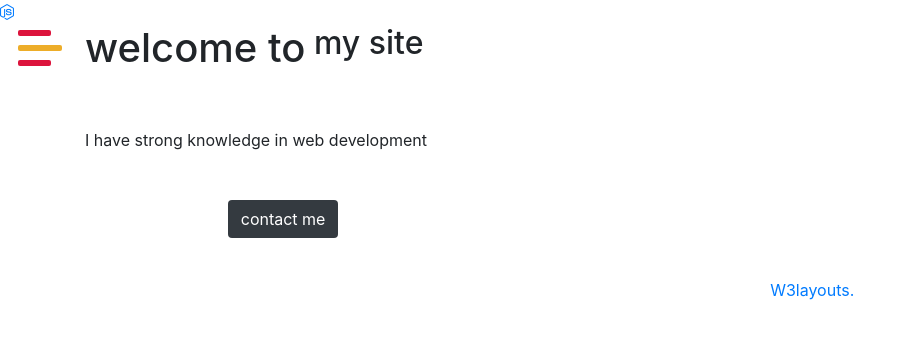
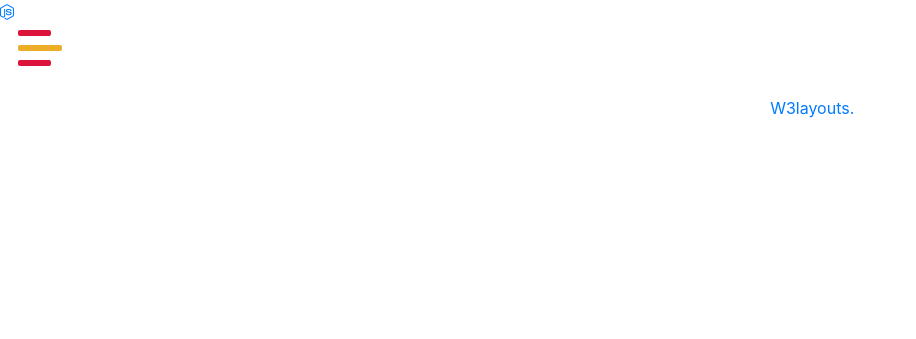
Before and after one commit to devialrst/KMM-GISJalan, a CodeIgniter app: page /gisjalan/ in a window 1280 px wide. Shown: the top 339 px of the page, without its empty margins (0-916 px from the left). Run offline with CodeIgniter, Linux system fonts and the light colour scheme; some libraries are stand-ins or nearby versions; some web fonts are replaced.

Commit message:
first commit

```diff
--- a/application/views/body.php
+++ b/application/views/body.php
@@ -38,6 +38,7 @@ License URL: http://creativecommons.org/licenses/by/3.0/
 
 <body>
     <!-- header -->
+    <div class="inner-banner-agile">
         <header>
             <!--nav -->
             <a href="#menu" class="menu-link">
@@ -65,30 +66,12 @@ License URL: http://creativecommons.org/licenses/by/3.0/
             </div>
             <!-- //logo -->
         </header>
+    </div>
     <!-- //header -->
     <!-- banner -->
-    <section class="slide-wrapper">
-        <!-- banner slide -->
-        <div class="agile_banner bg1">
-            <div class="layer">
+    <section class="main-sec-w3 pb-5">
         <div class="container">
-                    <div class="banner_text_wthree">
-                        <div class="d-flex">
-                            <h1>welcome to </h1>
-                            <h2>&nbsp;my site</h2>
-                        </div>
-                        <div id="text" class="banner_text_w3ls my-md-5 my-3"></div>
-                        <ul class="list-inline bnr_list_w3">
-                            <li class="list-inline-item">
-                                <a class="btn  text-white  scroll" href="<?php echo base_url(); ?>portfolio">view my work </a>
-                            </li>
-                            <li class="list-inline-item">
-                                <a class="btn  text-white bg-dark scroll" href="<?php echo base_url(); ?>contact">contact me</a>
-                            </li>
-                        </ul>
-                    </div>
-                </div>
-            </div>
+            <!-- DI SINI MAPSNYA WOY -->
         </div>
     </section>
     <!-- //banner-->
```
Lines whose indentation alone changed are shown as unchanged.
